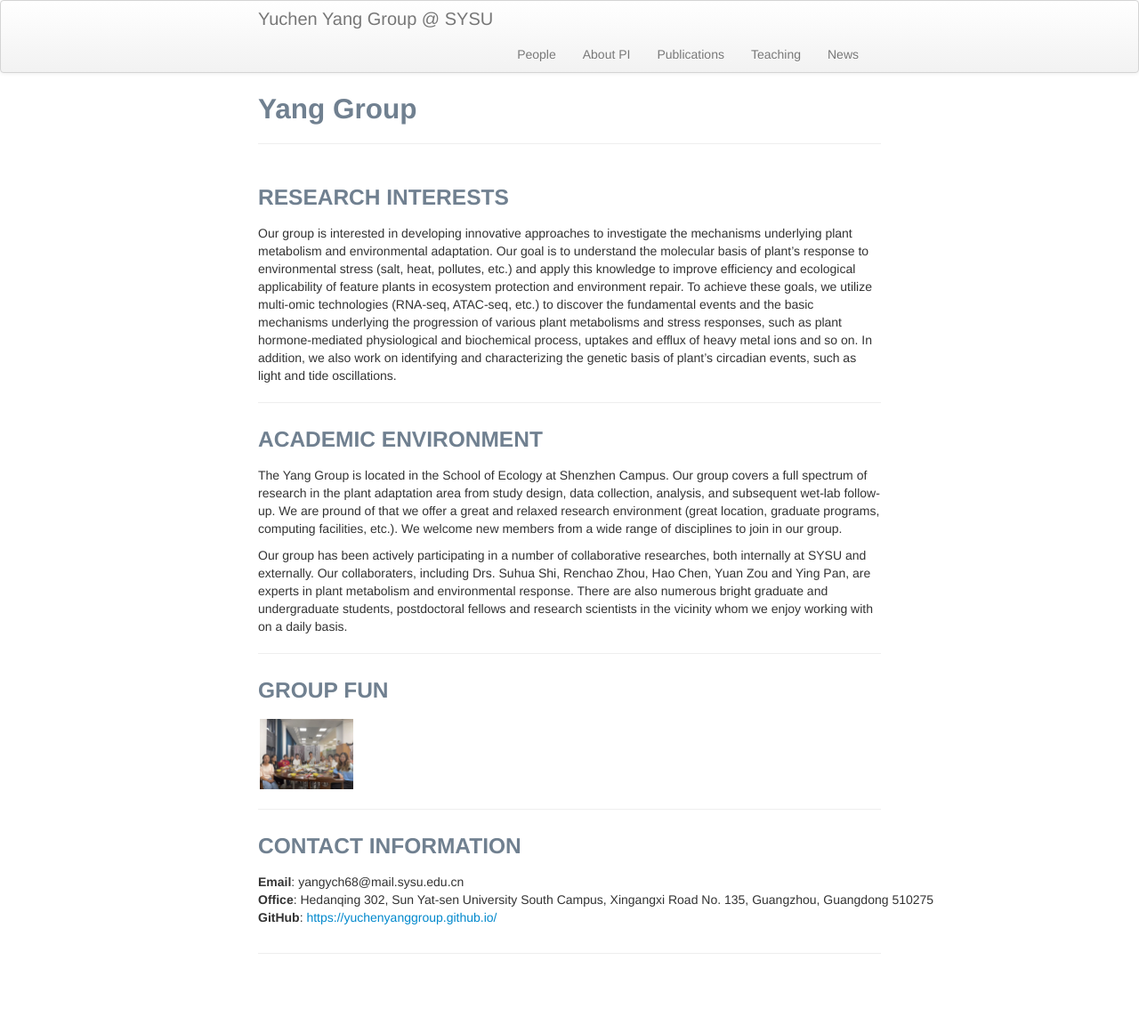
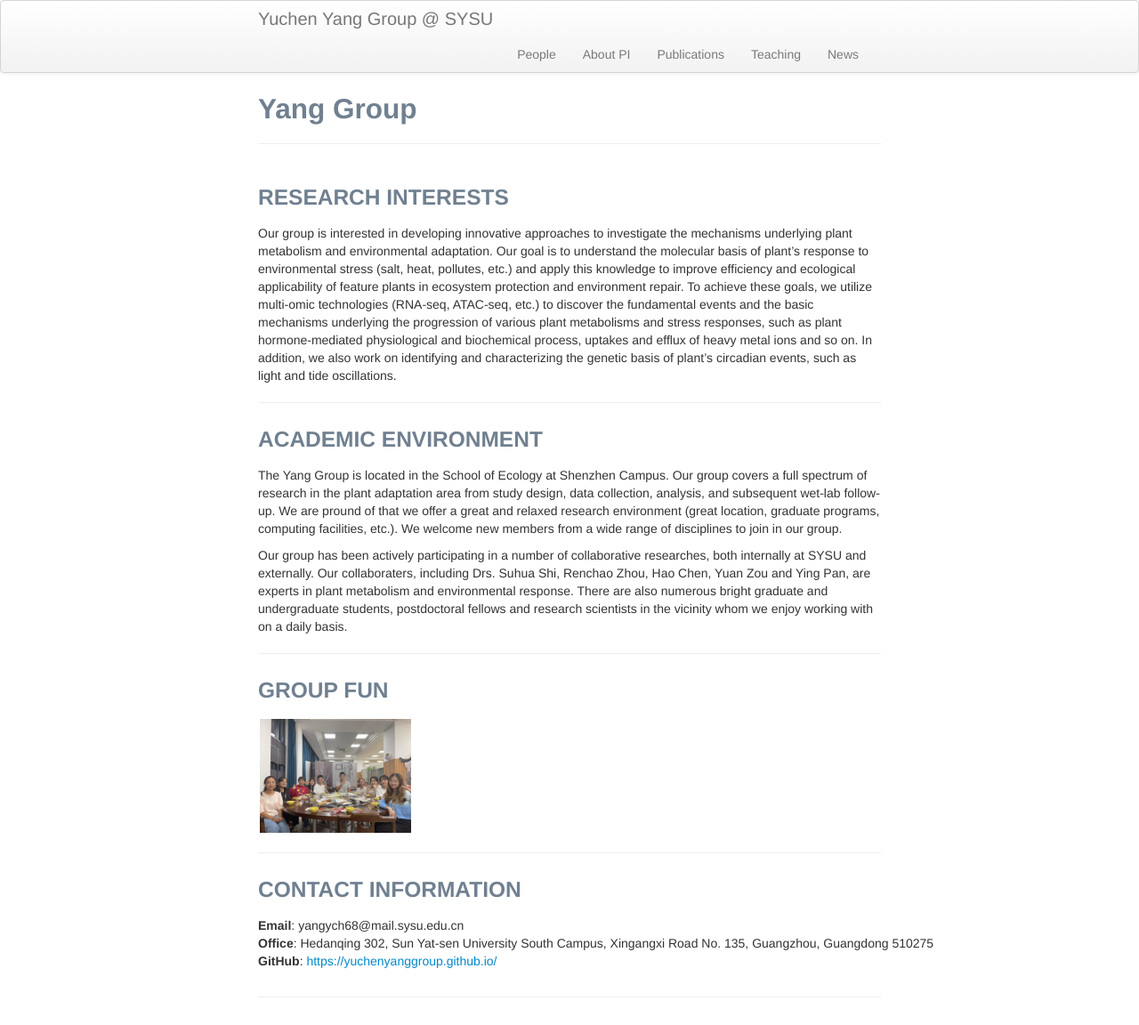
Before and after one commit to yuchenyanggroup/yuchenyanggroup.github.io, a Jekyll site: the page built from index.md, in a window 1280 px wide. Shown: the whole page at 89% size. Built offline with Jekyll 4.4.1, drawn with Linux system fonts in a browser that asks for light colours; before the commit the page ends 1103 px from its top, so only the background shows below that.

Commit message:
Update index.md

```diff
--- a/index.md
+++ b/index.md
@@ -24,7 +24,7 @@ Our group has been actively participating in a number of collaborative researche
     <div class="row-fluid">
         <div class="span2">
         <a href="assets/group_dinner.jpeg">
-            <img src="assets/group_dinner.jpeg" height="75" width="105" title="Group Fun" alt="Group Fun"/>
+            <img src="assets/group_dinner.jpeg" height="150" width="210" title="Group Fun" alt="Group Fun"/>
         </a>
         </div>
     </div>
```
